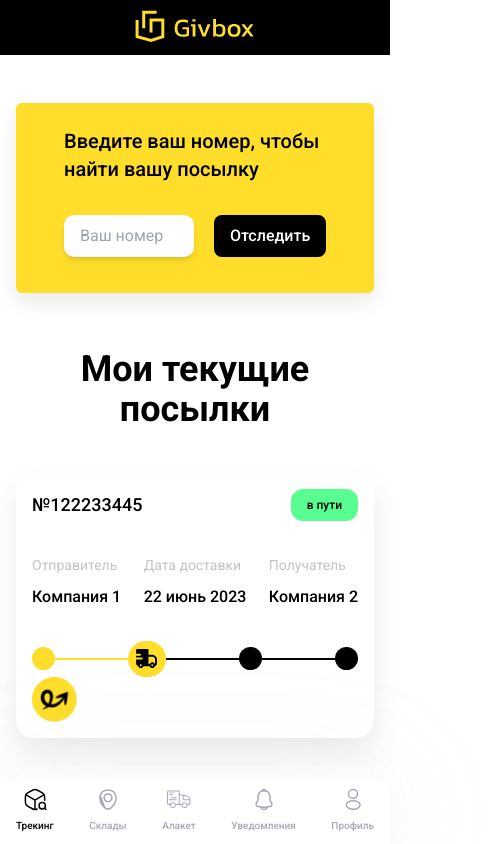
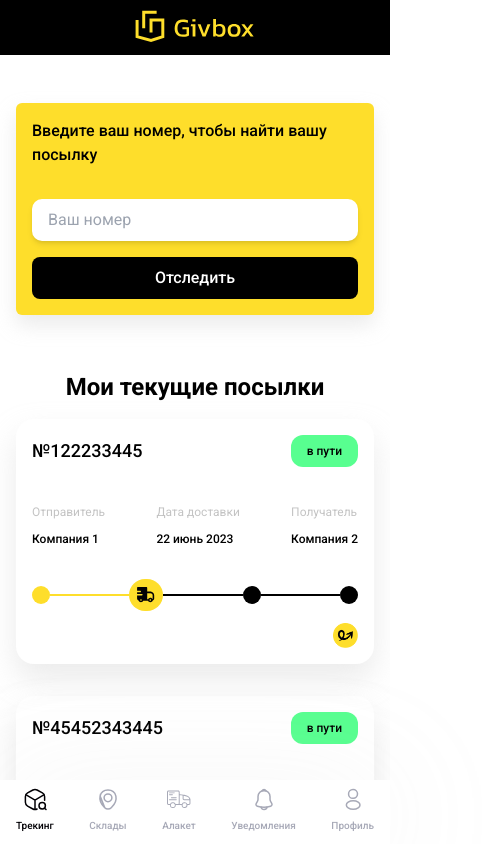
Before and after one commit to LevNiz/front1, a React (Vite) app: page /tracking in a window 390 px wide. Shown: the top 844 px of the page, 492 px wide, since content can reach past the window. Built offline with nearby package versions, Linux system fonts and the light colour scheme.

Commit message:
Mobile version of Tracking page

```diff
--- a/src/components/Tracking/DetailInfo.jsx
+++ b/src/components/Tracking/DetailInfo.jsx
@@ -4,18 +4,22 @@ import sender from './../../assets/icons/sender.svg';
 import reciever from './../../assets/icons/reciever.svg';
 import cargo from './../../assets/icons/cargo.svg';
 import dollar from './../../assets/icons/dollar.svg';
+import back from './../../assets/icons/arrow-left.svg';
+import { useNavigate } from 'react-router-dom';
 
 const DetailInfo = () => {
+  const navigate = useNavigate();
   return (
-    <div className='bg-colBgGray2 rounded-[20px] p-7 w-max ml-auto'>
+    <div className='bg-colBgGray2 fixed lg:static w-full h-full overflow-y-scroll top-0 left-0 z-[9999] lg:rounded-[20px] lg:h-[fit-content] p-4 lg:p-7 mlg:l-6 xl:ml-auto lg:w-3/6 xl:w-2/5'>
+      <img onClick={() => navigate(-1)} className='mb-4' src={back} alt="*" />
       <div className='flex justify-center items-center mb-5'>
         <img src={nounBox} alt='*' />
         <h2 className='text-2xl font-medium ml-6'>ММ09564738</h2>
       </div>
       <div>
-        <img src={mapImg} alt='*' />
+        <img className='mx-auto' src={mapImg} alt='*' />
       </div>
-      <div className='bg-white max-w-[360px] mx-auto w-full p-10 rounded-[20px] -top-14 relative flex flex-col justify-between'>
+      <div className='bg-white max-w-[420px] lg:max-w-[360px] mx-auto w-full p-10 rounded-[20px] mt-8 lg:mt-0 lg:-top-14 relative flex flex-col justify-between'>
         <div className='flex'>
           <div className='flex flex-col items-center'>
             <div className='w-[33px] h-[33px] bg-[#EFEFEF] rounded-md flex justify-center items-center'>
@@ -56,8 +60,8 @@ const DetailInfo = () => {
           </div>
         </div>
       </div>
-      <h3 className='-mt-6 mb-4 ml-[30px] font-medium'>Квитанция на счет</h3>
-      <div className='bg-white max-w-[360px] mx-auto w-full p-10 rounded-[20px] flex flex-col justify-between'>
+      <h3 className=' mt-6 max-w-[420px] mx-auto lg:-mt-6 mb-4 lg:ml-[30px] font-medium'>Квитанция на счет</h3>
+      <div className='bg-white max-w-[420px] mt-8 lg:mt-0 lg:max-w-[360px] mx-auto w-full p-10 rounded-[20px] flex flex-col justify-between'>
         <div className='flex'>
           <div className='flex flex-col items-center'>
             <div className='w-[33px] h-[33px] bg-[#EFEFEF] rounded-md flex justify-center items-center'>
--- a/src/components/Tracking/Parcel.jsx
+++ b/src/components/Tracking/Parcel.jsx
@@ -1,19 +1,22 @@
+import { NavLink } from 'react-router-dom';
 import nounBox from './../../assets/icons/noun-box.svg';
 import parcelCar from './../../assets/images/parcel-car.svg';
 import parcelIcon from './../../assets/images/parcel-icon.png';
 
 const Parcel = (parcel) => {
+  console.log(parcel.parcel)
   return (
     <>
       {parcel?.parcel?.map((el, index) => (
-        <div
+        <NavLink
+          to={`${el?.id}`}
           key={index}
-          className='max-w-[712px] mx-auto my-7 md:my-12 shadow-[0px_15px_30px_0px_rgba(204,_204,_204,_0.40)] rounded-[18px] p-4 md:p-8'
+          className='max-w-[712px] mx-auto w-full shadow-[0px_15px_30px_0px_rgba(204,_204,_204,_0.40)] hover:shadow-[0px_20px_30px_0px_rgba(204,_204,_204,_0.90)] duration-150 rounded-[18px] p-4 md:p-8'
         >
           <div className='flex justify-between items-center'>
             <div className='flex items-center'>
-              <img className='md:block hidden' src={nounBox} alt='*' />
-              <h4 className='text-lg md:text-2xl font-medium md:ml-4'>{el?.number}</h4>
+              <img className='lg:block hidden' src={nounBox} alt='*' />
+              <h4 className='text-lg md:text-2xl font-medium lg:ml-4'>{el?.number}</h4>
             </div>
             <div className='sm:max-w-[140px] sm:w-full md:min-h-[50px] rounded-xl md:rounded-[18px] flex justify-center items-center text-xs font-medium bg-colGreen px-4 py-2 break-all'>
               {el?.status}
@@ -21,31 +24,31 @@ const Parcel = (parcel) => {
           </div>
           <div className='flex justify-between pt-8'>
             <div className='max-w-[33%] break-all'>
-              <span className='text-colGray2 text-sm md:text-lg'>Отправитель</span>
-              <h4 className='text-base md:text-xl font-medium mt-2'>{el?.sender}</h4>
+              <span className='text-colGray2 text-xs sm:text-sm md:text-lg'>Отправитель</span>
+              <h4 className='text-xs sm:text-base md:text-xl font-medium mt-2'>{el?.sender}</h4>
             </div>
             <div className='max-w-[33%] break-all'>
-              <span className='text-colGray2 text-sm md:text-lg'>Дата доставки</span>
-              <h4 className='text-base md:text-xl font-medium mt-2'>{el?.deliveryDate}</h4>
+              <span className='text-colGray2 text-xs sm:text-sm md:text-lg'>Дата доставки</span>
+              <h4 className='text-xs sm:text-base md:text-xl font-medium mt-2'>{el?.deliveryDate}</h4>
             </div>
             <div className='max-w-[33%] break-all'>
-              <span className='text-colGray2 text-sm md:text-lg'>Получатель</span>
-              <h4 className='text-base md:text-xl font-medium mt-2'>{el?.reciever}</h4>
+              <span className='text-colGray2 text-xs sm:text-sm md:text-lg'>Получатель</span>
+              <h4 className='text-xs sm:text-base md:text-xl font-medium mt-2'>{el?.reciever}</h4>
             </div>
           </div>
           <div className='md:flex justify-between items-center mt-8'>
             <div className='flex items-center'>
-              <div className='min-h-[23px] min-w-[23px] p-2 rounded-full bg-colYellow'></div>
+              <div className='sm:min-h-[23px] min-h-[18px] min-w-[18px] sm:min-w-[23px] p-2 rounded-full bg-colYellow'></div>
               <span className='bg-colYellow h-[2px] w-full md:w-[90px]'></span>
               <div className='p-2 rounded-full bg-colYellow'>
-                <img className='!min-w-[22px]' src={parcelCar} alt='*' />
+                <img className='min-w-[18px] sm:min-w-[22px]' src={parcelCar} alt='*' />
               </div>
               <span className='bg-black h-[2px] w-full md:w-[90px]'></span>
-              <div className='min-h-[23px] min-w-[23px] p-2 rounded-full bg-black'></div>
+              <div className='sm:min-h-[23px] min-h-[18px] min-w-[18px] sm:min-w-[23px] p-2 rounded-full bg-black'></div>
               <span className='bg-black h-[2px] w-full md:w-[90px]'></span>
-              <div className='min-h-[23px] min-w-[23px] p-2 rounded-full bg-black'></div>
+              <div className='sm:min-h-[23px] min-h-[18px] min-w-[18px] sm:min-w-[23px] p-2 rounded-full bg-black'></div>
             </div>
-            <div className='w-[45px] h-[45px] overflow-hidden'>
+            <div className='sm:w-[45px] w-[25px] mt-3 sm:mt-0 ml-auto h-[25px] sm:h-[45px] overflow-hidden'>
               <img
                 className='w-full h-full object-cover'
                 src={parcelIcon}
@@ -53,7 +56,7 @@ const Parcel = (parcel) => {
               />
             </div>
           </div>
-        </div>
+        </NavLink>
       ))}
     </>
   );
--- a/src/pages/Tracking/Tracking.jsx
+++ b/src/pages/Tracking/Tracking.jsx
@@ -1,4 +1,5 @@
-import { DetailInfo, Parcel } from '../../components';
+import { Outlet } from 'react-router-dom';
+import { Parcel } from '../../components';
 import { parcel } from '../../constants/parcelData';
 import rulesImg from './../../assets/images/rules.svg';
 
@@ -6,18 +7,18 @@ const Tracking = () => {
   return (
     <div className='content py-12'>
       <div className='lg:flex items-center lg:my-6'>
-        <div className='lg:max-w-[885px] w-full min-h-[190px] shadow-[rgba(204,_204,_204,_0.40)_0px_10px_20px_0px] rounded-md mx-auto px-12 py-6 bg-colYellow'>
+        <div className='lg:max-w-[885px] w-full min-h-[190px] shadow-[rgba(204,_204,_204,_0.40)_0px_10px_20px_0px] rounded-md mx-auto px-4 py-4 sm:px-12 sm:py-6 bg-colYellow'>
           <form>
-            <h3 className='text-xl font-medium mb-8'>
+            <h3 className='text-base sm:text-xl font-medium mb-8'>
               Введите ваш номер, чтобы найти вашу посылку
             </h3>
-            <div className='flex'>
+            <div className='sm:flex'>
               <input
-                className='max-w-[405px] w-full px-4 h-[42px] rounded-[10px] shadow-md text-base focus:outline-none'
+                className='sm:max-w-[405px] w-full px-4 h-[42px] rounded-[10px] shadow-md text-base focus:outline-none'
                 type='number'
                 placeholder='Ваш номер'
               />
-              <button className='bg-black text-white w-full ml-5 h-[42px] font-medium rounded-lg hover:opacity-80 duration-100'>
+              <button className='bg-black text-white w-full mt-4 sm:mt-0 sm:ml-5 h-[42px] font-medium rounded-lg hover:opacity-80 duration-100'>
                 Отследить
               </button>
             </div>
@@ -30,16 +31,14 @@ const Tracking = () => {
           </p>
         </div>
       </div>
-      <h3 className='text-4xl font-semibold pb-4 pt-14 lg:py-16 text-center'>
+      <h3 className='text-2xl sm:text-4xl font-semibold pb-4 pt-14 lg:py-16 text-center'>
         Мои текущие посылки
       </h3>
-      <div className='xl2:flex'>
-        <div className='xl2:w-3/5 w-full'>
+      <div className='flex justify-center'>
+        <div className='w-full lg:w-3/6 xl:w-3/5 flex flex-col space-y-8'>
           <Parcel parcel={parcel} />
         </div>
-        <div className='xl2:w-2/5 w-full'>
-          <DetailInfo />
-        </div>
+        <Outlet />
       </div>
     </div>
   );
--- a/src/routes/router.jsx
+++ b/src/routes/router.jsx
@@ -7,6 +7,7 @@ import {
   AuthConfirm,
   AuthPassword,
   AuthPersonalData,
+  DetailInfo,
   Layout,
   Login,
   MyParcels,
@@ -29,7 +30,9 @@ export const router = createBrowserRouter(
       <Route path='login' element={<Login />} />
       <Route path='/' element={<Layout />}>
         <Route index element={<Home />} />
-        <Route path='tracking' element={<Tracking />} />
+        <Route path='tracking' element={<Tracking />} >
+          <Route path=':id' element={<DetailInfo />} />
+        </Route>
         <Route path='warehouses'>
           <Route index element={<Warehouses />} />
           <Route path=':id' element={<WareHouseDetail />} />
```
